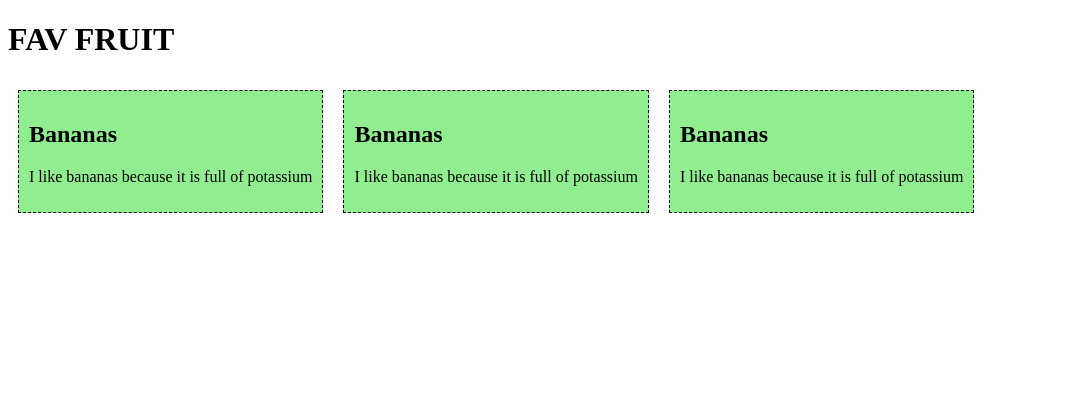
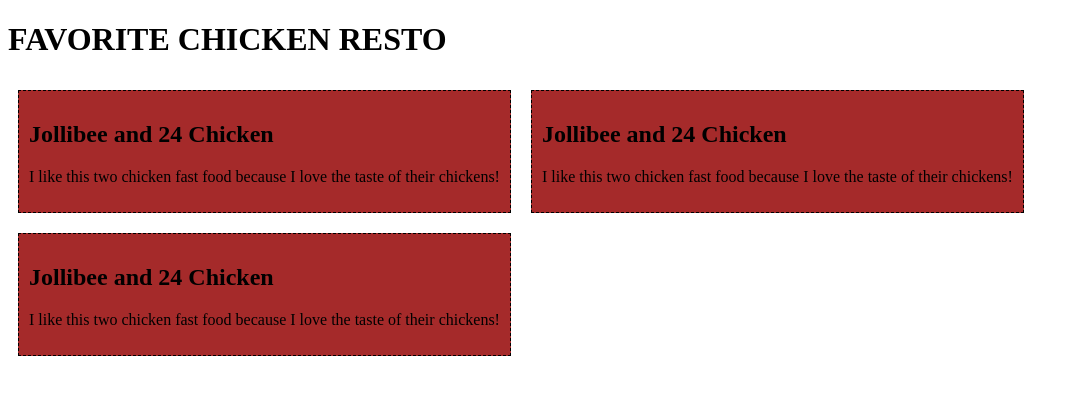
Before and after one commit to ushmaryosep/webprog-it242-vuejs, a Vue app in the folder firstsfc/: page / in a window 1280 px wide. Shown: the top 394 px of the page, without its empty margins (0-1079 px from the left). Built offline with nearby package versions, Linux system fonts and the light colour scheme.

Commit message:
changed to chickens

```diff
--- a/firstsfc/src/App.vue
+++ b/firstsfc/src/App.vue
@@ -1,5 +1,5 @@
 <template>
-  <h1>FAV FRUIT</h1>
+  <h1>FAVORITE CHICKEN RESTO</h1>
   <food-item/>
   <food-item/>
   <food-item/>
@@ -13,6 +13,6 @@
     display: inline-block;
     margin: 10px;
     padding: 10px;
-    background-color: lightgreen;
+    background-color: brown;
   }
 </style>
--- a/firstsfc/src/components/FoodItem.vue
+++ b/firstsfc/src/components/FoodItem.vue
@@ -9,8 +9,8 @@
 export default {
   data() {
     return {
-      name: 'Bananas',
-      message: 'I like bananas because it is full of potassium'
+      name: 'Jollibee and 24 Chicken',
+      message: 'I like this two chicken fast food because I love the taste of their chickens!'
     }
   }
 };
```
